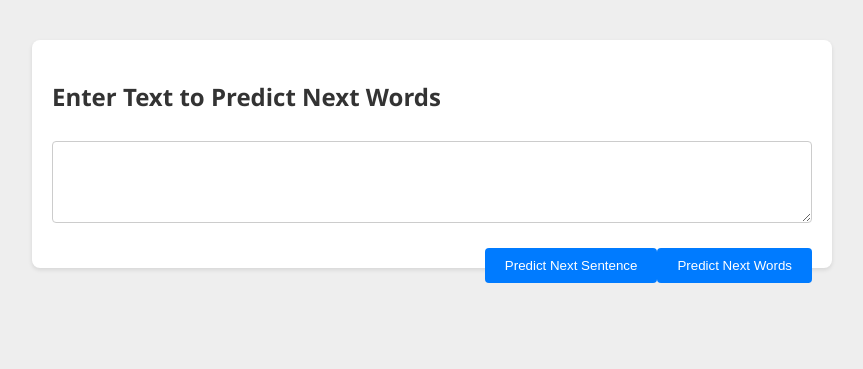
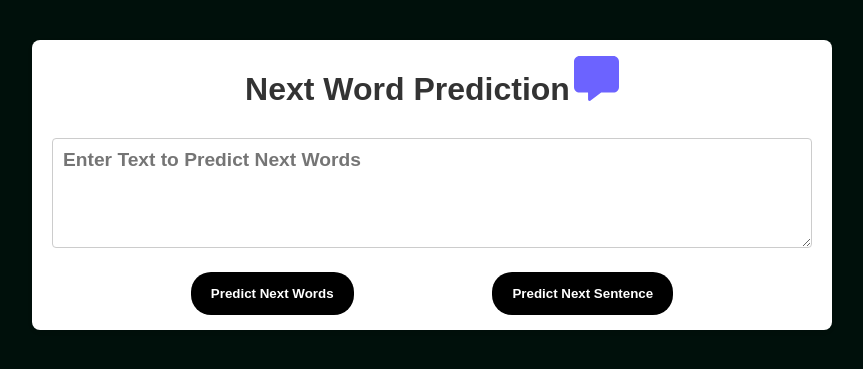
Before and after one commit to harpalvaghela/NextWordPredictor, a Flask app: page / in a window 1280 px wide. Shown: the top 369 px of the page, without its empty margins (208-1071 px from the left). Run offline with Flask 3, Linux system fonts and the light colour scheme.

Commit message:
🎨 Improved the Styles of Page

```diff
--- a/templates/index.html
+++ b/templates/index.html
@@ -6,10 +6,10 @@
     <style>
         /* Previous CSS for layout and styling */
         body {
-            font-family: 'Segoe UI', Tahoma, Geneva, Verdana, sans-serif;
+            font-family: sans-serif;
             margin: 0;
             padding: 0;
-            background-color: #eeeeee;
+            background-color: #00100B;
             color: #333;
         }
         .container {
@@ -18,11 +18,12 @@
             padding: 20px;
         }
         .card {
-            background-color: white;
-            padding: 20px;
+            background-color: #fff;
+            padding: 10px 20px;
             margin-top: 20px;
             border-radius: 8px;
             box-shadow: 0 2px 4px rgba(0,0,0,0.1);
+            height: max-content;
         }
         .form-group {
             margin-bottom: 20px;
@@ -41,16 +42,16 @@
             resize: vertical;
         }
         button {
-            background-color: #007bff;
+            background-color: #000;
             color: white;
-            padding: 10px 20px;
+            padding: 14px 20px;
             border: none;
-            border-radius: 4px;
+            border-radius: 20px;
             cursor: pointer;
             float: right;
         }
         button:hover {
-            background-color: #0056b3;
+            background-color: #6C63FF;
         }
         .prediction {
             display: inline-block;
@@ -62,6 +63,8 @@
             border: 1px solid #ddd;
             opacity: 0; /* Start invisible */
             transition: opacity 1s ease-in-out;
+            font-size: larger;
+            font-weight: 600;
         }
         @media (max-width: 600px) {
             .container {
@@ -72,25 +75,90 @@
                 margin-top: 10px;
             }
         }
+        h1{
+            text-transform: capitalize;
+            text-align: center;
+        }
+        h2{
+            text-transform: capitalize;
+            text-align: center;
+        }
 
+        .btns{
+            margin: 5px 0px;
+            display:flex;
+            justify-content: space-evenly;
+        }
+        #predictedSentence{
+            display:flex;
+            padding:5px;
+            align-items: center;
+            background-color: #f1f1f1;
+            border-radius: 4px;
+            padding: 8px;
+            border: 1px solid #ddd;
+            opacity: 1;
+            transition: opacity 1s ease-in-out;
+            font-size: larger;
+            font-weight: 600;
+        }
+        button{
+            font-weight: bold;
+        }
+        textarea{
+            font-family: sans-serif;
+            font-size: larger;
+            font-weight: 600;
+        }
+        svg{
+            height:45px;
+            weight:45px;
+            margin-left:4px;
+            fill: #6C63FF;
+        }
+        svg:nth-child(2){
+            height:45px;
+            weight:45px;
+            margin-left:4px;
+            fill: #6C63FF;
+            margin-top: 6px;
+        }
+
+        .head {
+            display: flex;
+            justify-content: center;
+        }
+        .foot{
+            display: flex;
+            justify-content: center;
+
+        }
     </style>
 </head>
 <body>
     <div class="container">
         <div class="card">
-            <h2>Enter Text to Predict Next Words</h2>
+            <div class="head">
+            <h1>Next Word Prediction</h1>
+            <svg xmlns="http://www.w3.org/2000/svg" viewBox="0 0 512 512"><path d="M64 0C28.7 0 0 28.7 0 64V352c0 35.3 28.7 64 64 64h96v80c0 6.1 3.4 11.6 8.8 14.3s11.9 2.1 16.8-1.5L309.3 416H448c35.3 0 64-28.7 64-64V64c0-35.3-28.7-64-64-64H64z"/></svg>
+            </div>
             <div class="form-group">
-                <textarea id="inputText" rows="4"></textarea>
+                <textarea id="inputText" placeholder="Enter Text to Predict Next Words" rows="4"></textarea>
             </div>
-            <button onclick="predictWords()">Predict Next Words</button>
-            <button onclick="predictSentence()">Predict Next Sentence</button>
+            <div class="btns">
+                <button onclick="predictWords()">Predict Next Words</button>
+                <button onclick="predictSentence()">Predict Next Sentence</button>
+            </div>
         </div>
         <div class="card" id="predictionsCard" style="display: none;">
             <h2>Predictions:</h2>
             <div id="predictions"></div>
         </div>
         <div class="card" id="sentencePredictionCard" style="display: none;">
-            <h2>Predicted Sentence:</h2>
+            <div class="foot">
+            <h2>Predicted Sentence</h2>
+            <svg xmlns="http://www.w3.org/2000/svg" viewBox="0 0 640 512"><!--!Font Awesome Free 6.5.2 by @fontawesome - https://fontawesome.com License - https://fontawesome.com/license/free Copyright 2024 Fonticons, Inc.--><path d="M320 0c17.7 0 32 14.3 32 32V96H472c39.8 0 72 32.2 72 72V440c0 39.8-32.2 72-72 72H168c-39.8 0-72-32.2-72-72V168c0-39.8 32.2-72 72-72H288V32c0-17.7 14.3-32 32-32zM208 384c-8.8 0-16 7.2-16 16s7.2 16 16 16h32c8.8 0 16-7.2 16-16s-7.2-16-16-16H208zm96 0c-8.8 0-16 7.2-16 16s7.2 16 16 16h32c8.8 0 16-7.2 16-16s-7.2-16-16-16H304zm96 0c-8.8 0-16 7.2-16 16s7.2 16 16 16h32c8.8 0 16-7.2 16-16s-7.2-16-16-16H400zM264 256a40 40 0 1 0 -80 0 40 40 0 1 0 80 0zm152 40a40 40 0 1 0 0-80 40 40 0 1 0 0 80zM48 224H64V416H48c-26.5 0-48-21.5-48-48V272c0-26.5 21.5-48 48-48zm544 0c26.5 0 48 21.5 48 48v96c0 26.5-21.5 48-48 48H576V224h16z"/></svg>
+        </div>
             <div id="predictedSentence"></div>
         </div>
     </div>
```
Also changed, not shown: templates/undraw_typewriter_re_u9i2.svg (added).
